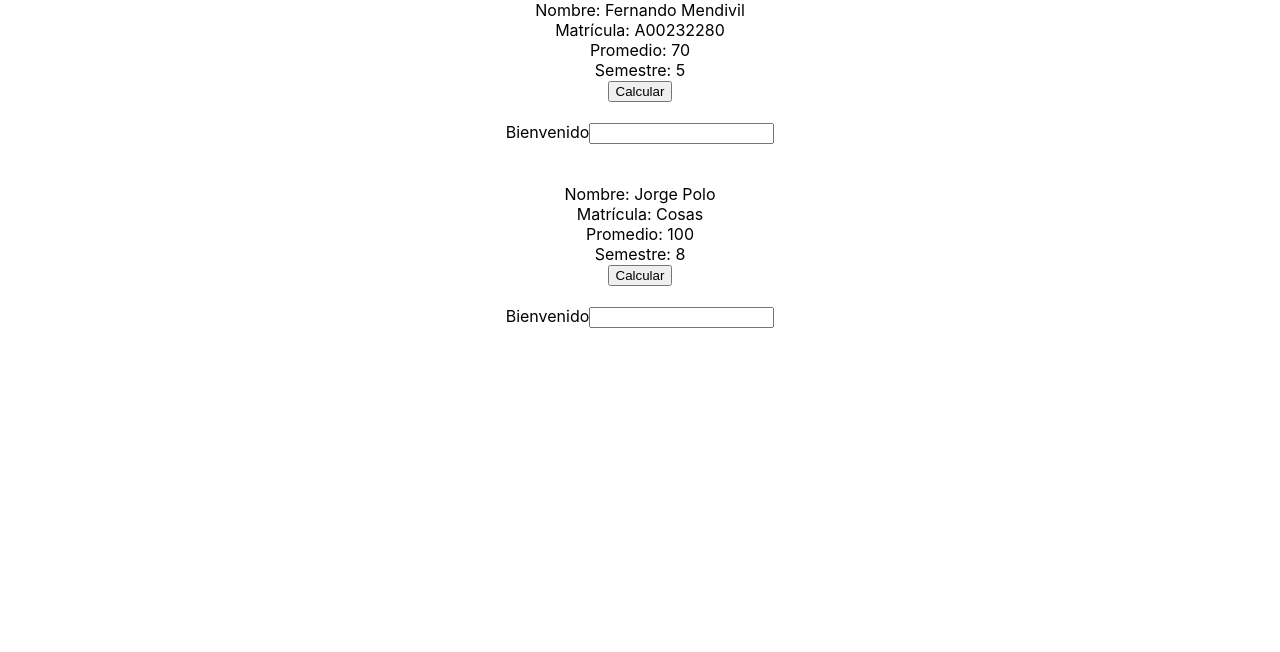
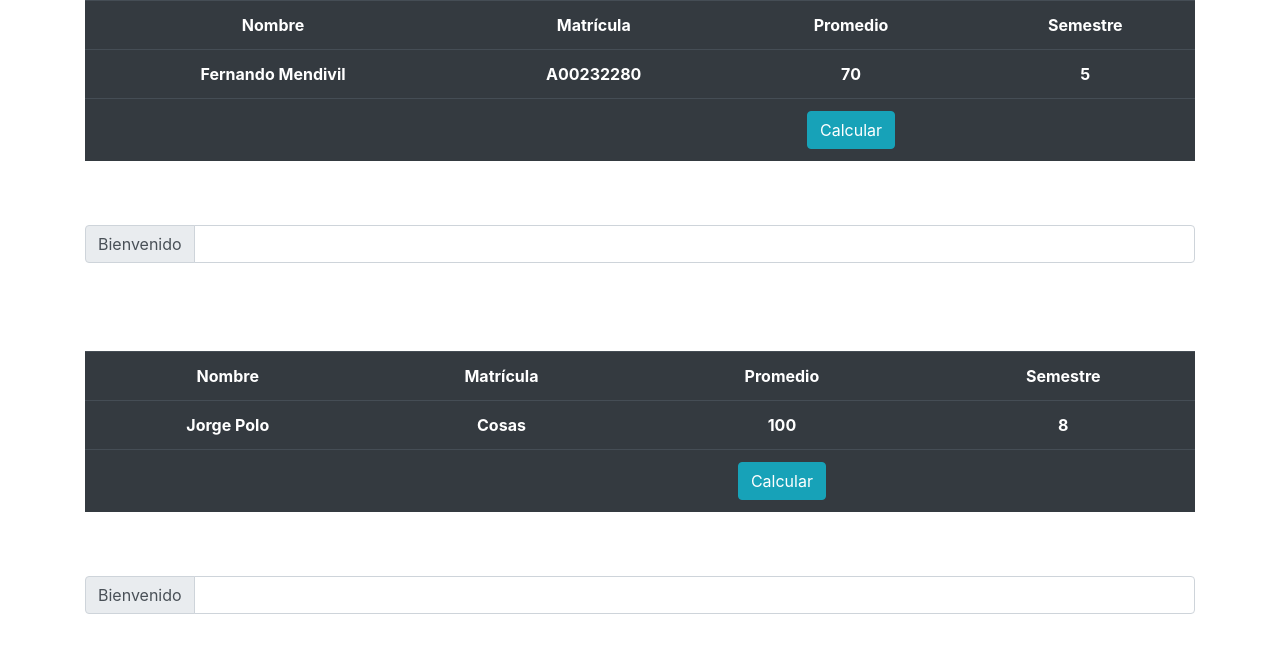
Before and after one commit to fermendivilt/tc3004b, a React (Create React App) app: page / in a window 1280 px wide. Shown: the top 652 px of the page. Built offline with nearby package versions, Linux system fonts and the light colour scheme.

Commit message:
Clase 4 ArrowFunc y bootstrap

```diff
--- a/public/index.html
+++ b/public/index.html
@@ -3,7 +3,7 @@
   <head>
     <meta charset="utf-8" />
     <link rel="icon" href="%PUBLIC_URL%/favicon.ico" />
-    <meta name="viewport" content="width=device-width, initial-scale=1" />
+    <meta name="viewport" content="width=device-width, initial-scale=1, shrink-to-fit=no">
     <meta name="theme-color" content="#000000" />
     <meta
       name="description"
@@ -24,6 +24,10 @@
       work correctly both with client-side routing and a non-root public URL.
       Learn how to configure a non-root public URL by running `npm run build`.
     -->
+    <link rel="stylesheet" href="https://cdn.jsdelivr.net/npm/bootstrap@4.3.1/dist/css/bootstrap.min.css" integrity="sha384-ggOyR0iXCbMQv3Xipma34MD+dH/1fQ784/j6cY/iJTQUOhcWr7x9JvoRxT2MZw1T" crossorigin="anonymous">
+    <script src="https://code.jquery.com/jquery-3.3.1.slim.min.js" integrity="sha384-q8i/X+965DzO0rT7abK41JStQIAqVgRVzpbzo5smXKp4YfRvH+8abtTE1Pi6jizo" crossorigin="anonymous"></script>
+<script src="https://cdn.jsdelivr.net/npm/popper.js@1.14.7/dist/umd/popper.min.js" integrity="sha384-UO2eT0CpHqdSJQ6hJty5KVphtPhzWj9WO1clHTMGa3JDZwrnQq4sF86dIHNDz0W1" crossorigin="anonymous"></script>
+<script src="https://cdn.jsdelivr.net/npm/bootstrap@4.3.1/dist/js/bootstrap.min.js" integrity="sha384-JjSmVgyd0p3pXB1rRibZUAYoIIy6OrQ6VrjIEaFf/nJGzIxFDsf4x0xIM+B07jRM" crossorigin="anonymous"></script>
     <title>React App</title>
   </head>
   <body>
--- a/src/App.js
+++ b/src/App.js
@@ -2,14 +2,14 @@ import Alumn from "./Object_class3/Alumn";
 import "./App.css";
 
 function App() {
-  //Objeto estatico
+  /*Objeto estatico
   const miSer = {
     nombre: "Fernando Mendivil",
     matricula: "A00232280",
     promedio: 70,
     semestre: 5
   };
-
+  */
   class alumnCreator {
     constructor(nombre, matricula, promedio, semestre) {
       this.nombre = nombre;
@@ -19,13 +19,17 @@ function App() {
     }
   }
 
-  let nuevoSer = new alumnCreator("Jorge Polo", "Cosas", 100, 8);
+  let alumnos = [];
+  alumnos.push(new alumnCreator("Fernando Mendivil", "A00232280", 70, 5));
+  alumnos.push(new alumnCreator("Jorge Polo", "Cosas", 100, 8));
 
   return (
-    <div className="App">
-      <Alumn alumn={miSer} />
-
-      <Alumn alumn={nuevoSer} />
+    <div className="App container">
+      {
+        alumnos.map(element => {
+          return <Alumn alumn={element} />
+        })
+      }
     </div>
   );
 }
--- a/src/Object_class3/Alumn.js
+++ b/src/Object_class3/Alumn.js
@@ -9,8 +9,8 @@ export default function Alumn(props) {
   let texto = "Bienvenido";
   const [getTexto, setTexto] = useState(texto);
 
-  function calcularSemestre() {
-    if (getPromedio >= 70){
+  const calcularSemestre = () => {
+    if (getPromedio >= 70) {
       setSemestre(getSemestre + 1);
       setPromedio(0);
     } else {
@@ -20,17 +20,47 @@ export default function Alumn(props) {
 
   return (
     <div>
-      <div>Nombre: {props.alumn.nombre}</div>
-      <div>Matrícula: {props.alumn.matricula}</div>
-      <div>Promedio: {getPromedio}</div>
-      <div>Semestre: {getSemestre}</div>
-
-      <button onClick={calcularSemestre}>Calcular</button>
+      <div className="table-responsive">
+        <table className="table table-dark">
+          <tr>
+            <th scope="col">Nombre</th>
+            <th scope="col">Matrícula</th>
+            <th scope="col">Promedio</th>
+            <th scope="col">Semestre</th>
+          </tr>
+          <tr>
+            <th scope="row">{props.alumn.nombre}</th>
+            <th>{props.alumn.matricula}</th>
+            <th>{getPromedio}</th>
+            <th>{getSemestre}</th>
+          </tr>
+          <tr>
+            <th scope="row"></th>
+            <th></th>
+            <th colSpan={1}>
+              <button className="btn btn-info" onClick={calcularSemestre}>
+                Calcular
+              </button>
+            </th>
+            <th></th>
+          </tr>
+        </table>
+      </div>
 
       <br />
       <br />
-      <label>{getTexto}</label>
-      <input onChange={(e) => setTexto(e.target.value)} type='text'></input>
+
+      <div class="input-group mb-3">
+        <div class="input-group-prepend">
+          <span class="input-group-text">{getTexto}</span>
+        </div>
+        <input
+          type="text"
+          onChange={(e) => setTexto(e.target.value)}
+          class="form-control"
+          aria-describedby="basic-addon3"
+        />
+      </div>
       <br />
       <br />
       <br />
--- a/src/index.css
+++ b/src/index.css
@@ -1,3 +1,7 @@
+/* * {
+  background-color: #282c34;
+} */
+
 body {
   margin: 0;
   font-family: -apple-system, BlinkMacSystemFont, 'Segoe UI', 'Roboto', 'Oxygen',
```
